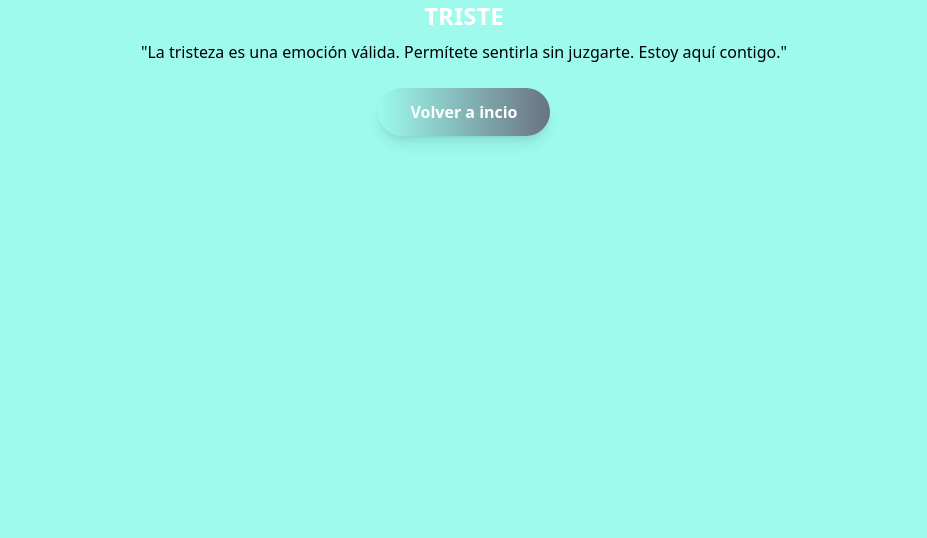
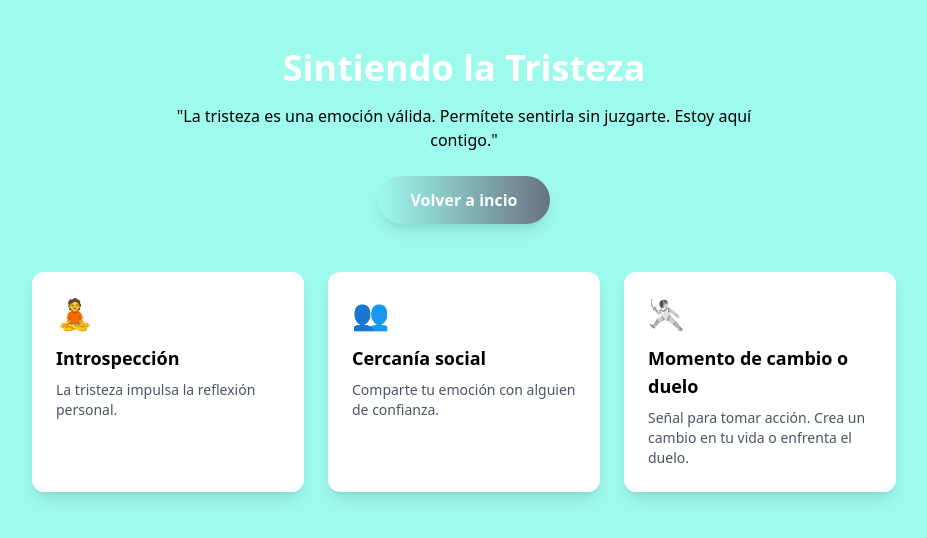
Before and after one commit to lomelixir/claridad, a Next.js app: page /sad in a window 1280 px wide. Shown: the top 538 px of the page, without its empty margins (176-1103 px from the left). Built offline with nearby package versions, Linux system fonts and the light colour scheme.

Commit message:
Work in Sad Page

```diff
--- a/app/(main)/sad/page.tsx
+++ b/app/(main)/sad/page.tsx
@@ -1,25 +1,31 @@
 "use client";
 
+import BreathingExercise from "@/components/breathingExercise/BreathingExercise";
 import Button from "@/components/ui/Button";
 import { useRouter } from "next/navigation";
 
-export default function SadPage() {
+export default function StressedPage() {
   const router = useRouter();
+
   const handleRouteEmotion = (route: string) => {
     router.push(route);
   };
-
   return (
-    <div className="space-y-6">
-      <div className="text-center space-y-2">
-        <h1 className="text-2xl font-bold text-primary-600 text-white">
-          TRISTE
+    <main className="min-h-screen bg-[#9dfaed] dark:from-gray-900 dark:to-gray-800">
+      {/* Header */}
+      <div className="relative text-center pt-12 pb-6">
+        <h1
+          className="text-4xl font-bold text-white
+          bg-clip-text text-transparent mb-4"
+        >
+          Sintiendo la Tristeza
         </h1>
-        <p className="text-black-600">
+        <p className="dark:text-white-300 max-w-2xl mx-auto px-4">
           "La tristeza es una emoción válida. Permítete sentirla sin juzgarte.
           Estoy aquí contigo."
         </p>
       </div>
+
       {/**Button component */}
       <div className="flex justify-center">
         <Button
@@ -28,6 +34,37 @@ export default function SadPage() {
           }}
         />
       </div>
-    </div>
+      {/* Tips adicionales */}
+      <div className="max-w-4xl mx-auto px-4 py-12">
+        <div className="grid md:grid-cols-3 gap-6">
+          <div className="bg-white white:bg-gray-800 rounded-xl p-6 shadow-lg">
+            <div className="text-3xl mb-3">🧘</div>
+            <h3 className="text-lg font-semibold mb-2">Introspección</h3>
+            <p className="text-gray-600 dark:text-gray-400 text-sm">
+              La tristeza impulsa la reflexión personal.
+            </p>
+          </div>
+
+          <div className="bg-white white:bg-gray-800 rounded-xl p-6 shadow-lg">
+            <div className="text-3xl mb-3">👥</div>
+            <h3 className="text-lg font-semibold mb-2">Cercanía social</h3>
+            <p className="text-gray-600 dark:text-gray-400 text-sm">
+              Comparte tu emoción con alguien de confianza.
+            </p>
+          </div>
+
+          <div className="bg-white white:bg-gray-800 rounded-xl p-6 shadow-lg">
+            <div className="text-3xl mb-3">🤺</div>
+            <h3 className="text-lg font-semibold mb-2">
+              Momento de cambio o duelo
+            </h3>
+            <p className="text-gray-600 dark:text-gray-400 text-sm">
+              Señal para tomar acción. Crea un cambio en tu vida o enfrenta el
+              duelo.
+            </p>
+          </div>
+        </div>
+      </div>
+    </main>
   );
 }
```
